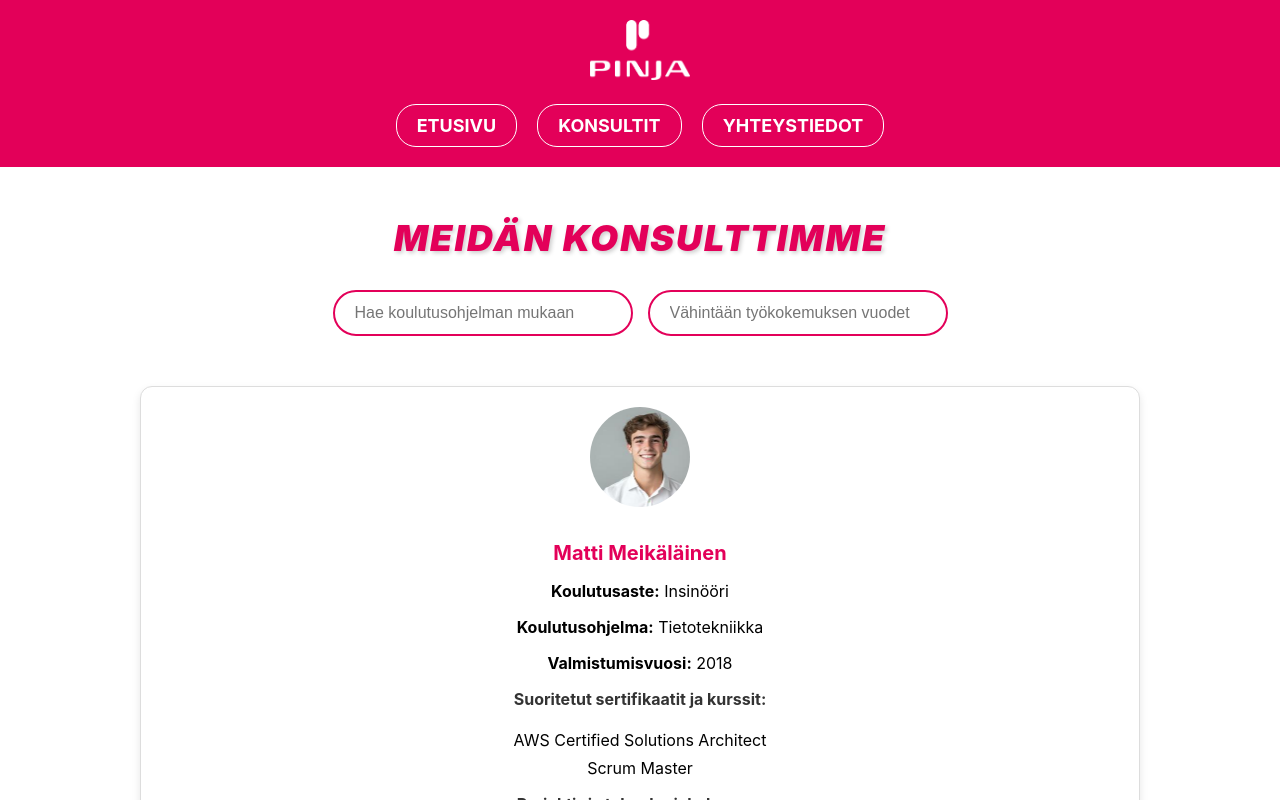
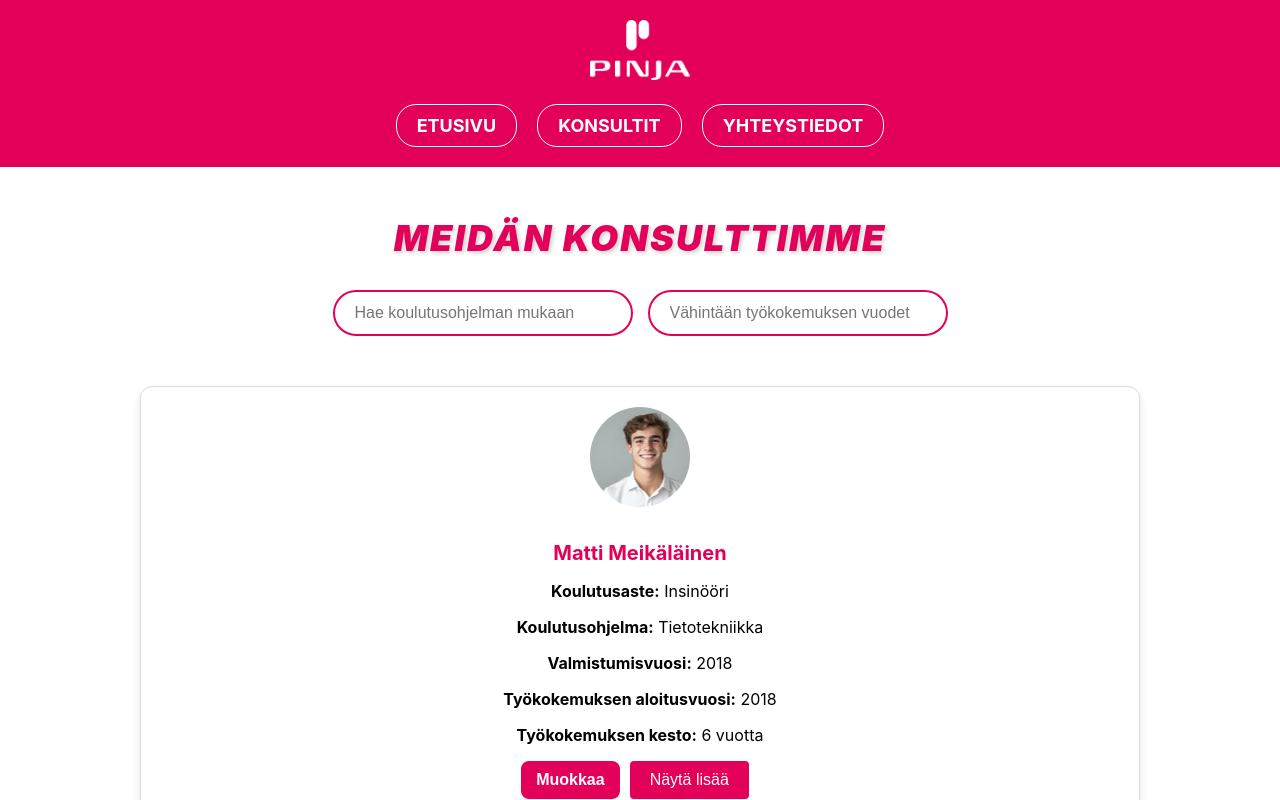
Before and after one commit to JimiPihlaja/pinja, a React (Create React App) app: page / in a window 1280 px wide. Shown: the top 800 px of the page. Built offline with nearby package versions, Linux system fonts and the light colour scheme.

Commit message:
Lisätty "näytä lisää" nappula kortteihin

```diff
--- a/src/components/ConsultantList.css
+++ b/src/components/ConsultantList.css
@@ -30,6 +30,21 @@
   border-radius: 50%;
   object-fit: cover;
   margin-bottom: 10px;
+}
+.toggle-button {
+  background-color: #e30059;
+    color: #fff;
+    padding: 10px 20px;
+    border: none;
+    border-radius: 4px;
+    cursor: pointer;
+    font-size: 1em;
+    text-align: center;
+    transition: background-color 0.3s ease;
+}
+
+.toggle-button:hover {
+    background-color: #bf0048;
 }
 
 .card {
--- a/src/components/ConsultantList.js
+++ b/src/components/ConsultantList.js
@@ -85,7 +85,6 @@ const initialConsultants = [
     imageUrl: "/CVkuvat/template4.jpg"
   }
 ];
-
 const ConsultantList = () => {
   const [consultants, setConsultants] = useState(() => {
     const savedData = localStorage.getItem('consultants');
@@ -96,6 +95,7 @@ const ConsultantList = () => {
   const [filteredConsultants, setFilteredConsultants] = useState(consultants);
   const [searchTerm, setSearchTerm] = useState('');
   const [experienceFilter, setExperienceFilter] = useState('');
+  const [expandedConsultants, setExpandedConsultants] = useState([]);
 
   useEffect(() => {
     localStorage.setItem('consultants', JSON.stringify(consultants));
@@ -140,6 +140,12 @@ const ConsultantList = () => {
     setEditingConsultant(null);
   };
 
+  const toggleExpand = (id) => {
+    setExpandedConsultants((prev) =>
+      prev.includes(id) ? prev.filter((consultantId) => consultantId !== id) : [...prev, id]
+    );
+  };
+
   return (
     <div className="container">
       <h2 className="heading">Meidän Konsulttimme</h2>
@@ -157,9 +163,10 @@ const ConsultantList = () => {
           onSave={handleSave}
           onCancel={handleCancel}
         />
-      ) :
-        filteredConsultants.length > 0 ? (
-        filteredConsultants.map((consultant) => (
+      ) : filteredConsultants.length > 0 ? (
+        filteredConsultants.map((consultant) => {
+          const isExpanded = expandedConsultants.includes(consultant.id);
+          return (
             <div key={consultant.id} className="card">
               <img
                 src={consultant.imageUrl}
@@ -170,14 +177,17 @@ const ConsultantList = () => {
               <p><strong>Koulutusaste:</strong> {consultant.education.degree}</p>
               <p><strong>Koulutusohjelma:</strong> {consultant.education.program}</p>
               <p><strong>Valmistumisvuosi:</strong> {consultant.education.graduationYear}</p>
+
+              {isExpanded && (
+                <>
                   <h4>Suoritetut sertifikaatit ja kurssit:</h4>
-            <ul className='noBullets'>
+                  <ul className="noBullets">
                     {consultant.certifications.map((cert, index) => (
                       <li key={index}>{cert}</li>
                     ))}
                   </ul>
                   <h4>Projekti- ja teknologiakokemus:</h4>
-            <ul className='noBullets'>
+                  <ul className="noBullets">
                     {consultant.projects.map((project, index) => (
                       <li key={index}>
                         <strong>Projekti:</strong> {project.name},
@@ -186,17 +196,28 @@ const ConsultantList = () => {
                       </li>
                     ))}
                   </ul>
+                </>
+              )}
+
               <p><strong>Työkokemuksen aloitusvuosi:</strong> {consultant.workExperience.startYear}</p>
               <p><strong>Työkokemuksen kesto:</strong> {new Date().getFullYear() - consultant.workExperience.startYear} vuotta</p>
               <button className="edit-button" onClick={() => handleEdit(consultant)}>
                 Muokkaa
               </button>
+              <button
+                className="toggle-button"
+                onClick={() => toggleExpand(consultant.id)}
+              >
+                {expandedConsultants[consultant.id] ? "Näytä vähemmän" : "Näytä lisää"}
+                </button>
             </div>
-        ))
-        ): (
+          );
+        })
+      ) : (
         <p className="noResults">Ei hakuehtoja vastaavia tuloksia.</p>
       )}
     </div>
   );
 };
+
 export default ConsultantList;
```
Lines whose indentation alone changed are shown as unchanged.
